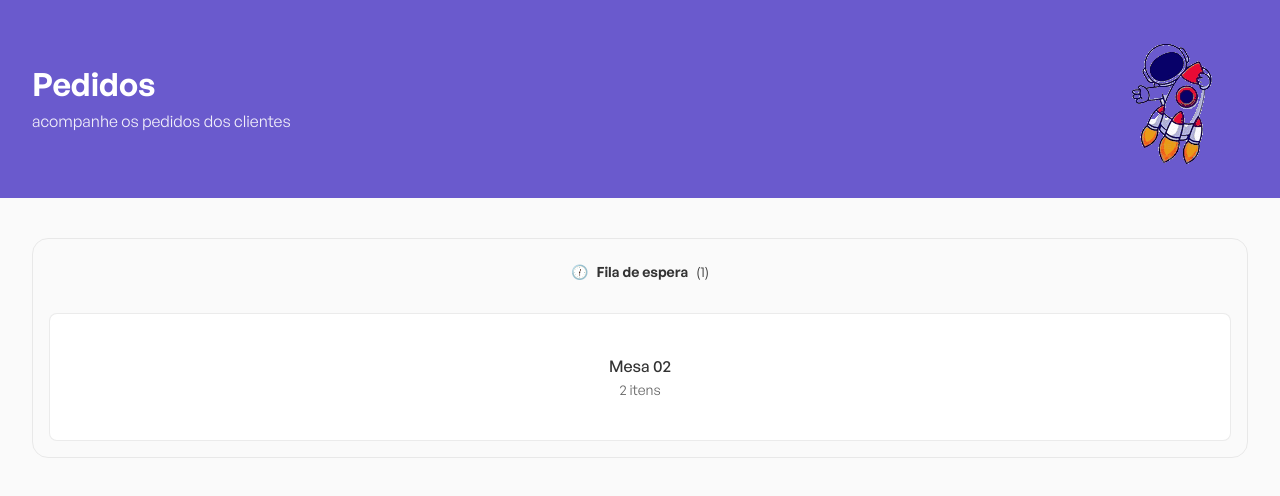
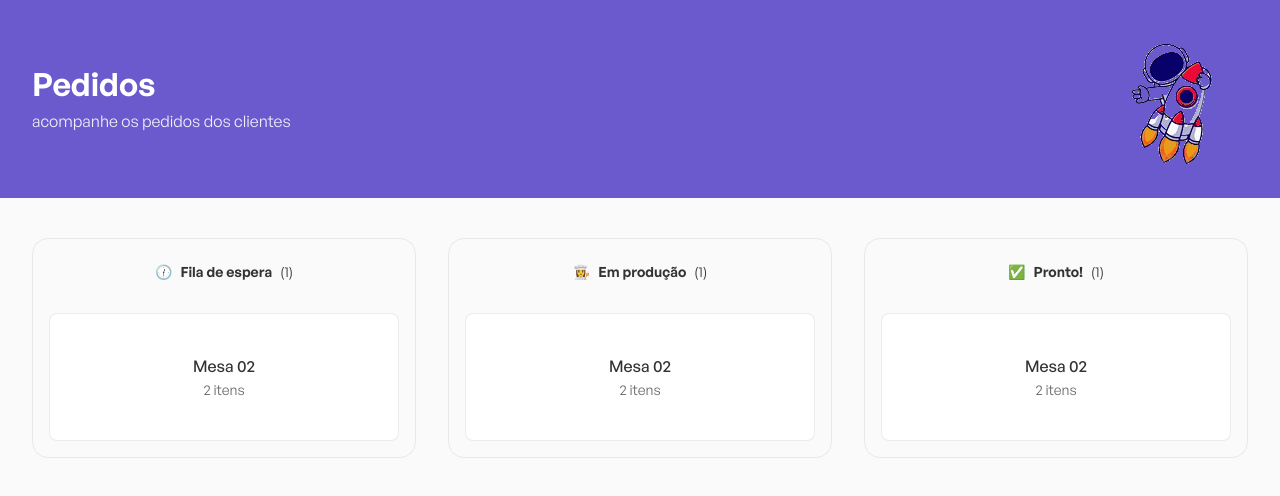
Before and after one commit to Joanderson337/Go-Fast, a React (Vite) app in the folder front-end/: page / in a window 1280 px wide. Shown: the top 496 px of the page. Built offline with nearby package versions, Linux system fonts and the light colour scheme.

Commit message:
feat:sparkles:: adicionando boards

```diff
--- a/front-end/src/components/Orders/index.tsx
+++ b/front-end/src/components/Orders/index.tsx
@@ -10,6 +10,16 @@
         title='Fila de espera'
         orders={orders}
       />
+      <OrdersBoard
+        icon='👩‍🍳'
+        title='Em produção'
+        orders={[]}
+      />
+      <OrdersBoard
+        icon='✅'
+        title='Pronto!'
+        orders={[]}
+      />
     </ContainerOrders>
   );
 }
```
